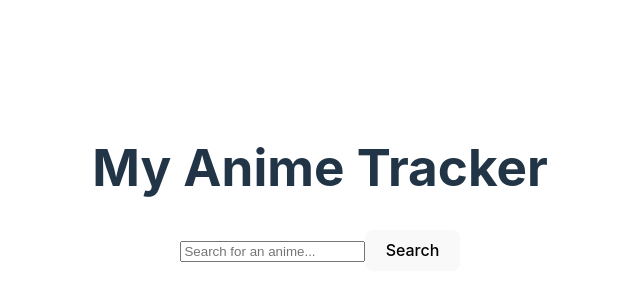
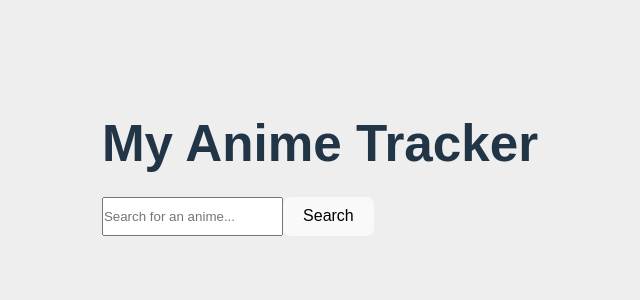
Before and after one commit to Alexxmfs/anime_tracker, a Vue app: page / in a window 1280 px wide. Shown: the part 212-512 px from the top of the page, without its empty margins (320-960 px from the left). Built offline with nearby package versions, Linux system fonts and the light colour scheme.

Commit message:
inserting style

```diff
--- a/src/App.vue
+++ b/src/App.vue
@@ -75,9 +75,13 @@ onMounted(() => {
         <img :src="anime.images.jpg.image_url" />
         <div class="details">
           <h3>{{ anime.title }}</h3>
-          <p :title="anime.synopsis" v-if="anime.synopsis">{{ anime.synopsis.slice(0, 120) }}...</p>
+          <p :title="anime.synopsis" v-if="anime.synopsis">
+            {{ anime.synopsis.slice(0, 120) }}...
+          </p>
           <span class="flex-1"></span>
-          <button @click="addAnime(anime)" class="button">Add to my anime</button>
+          <button @click="addAnime(anime)" class="button">
+            Add to my anime
+          </button>
         </div>
       </div>
     </div>
@@ -93,14 +97,45 @@ onMounted(() => {
           {{ anime.watched_episodes }} / {{ anime.total_episodes }}
         </span>
         <button
-            v-if="anime.total_episodes !== anime.watched_episodes"
-            @click="increaseWatch(anime)">+</button>
-        <button
-            v-if="anime.watched_episodes > 0"
-            @click="decreaseWatch(anime)">-</button>
+          v-if="anime.total_episodes !== anime.watched_episodes"
+          @click="increaseWatch(anime)"
+        >
+          +
+        </button>
+        <button v-if="anime.watched_episodes > 0" @click="decreaseWatch(anime)">
+          -
+        </button>
       </div>
     </div>
   </main>
 </template>
 
-<style></style>
+<style>
+* {
+    margin: 0;
+    padding: 0;
+    box-shadow: border-box;
+    font-family: 'Montserrat', sans-serif;
+}
+
+body {
+    background-color: #EEE;
+}
+
+main {
+    margin: 0 auto;
+    max-width: 768px;
+    padding: 1.5rem;
+}
+
+h1 {
+    text-align: center;
+    margin-bottom: 1.5rem;
+}
+
+form {
+    display: flex;
+    max-width: 480px;
+    margin: 0 auto 1.5rem;
+}
+</style>
```
